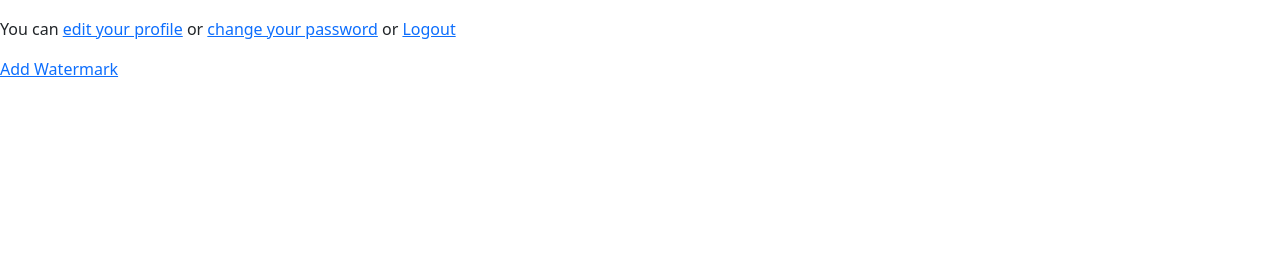
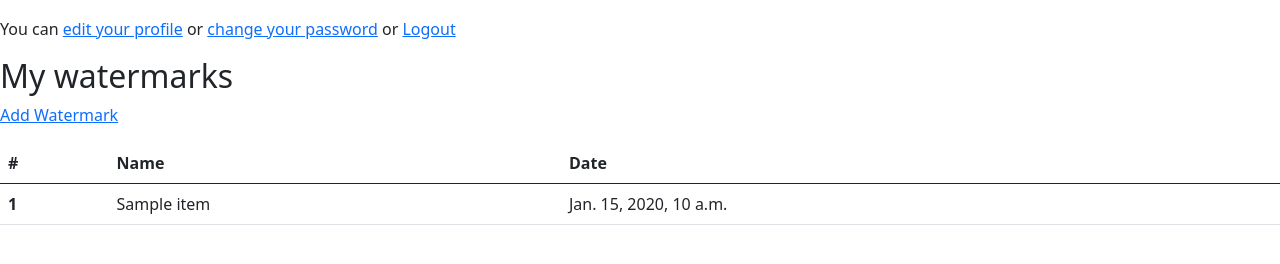
Before and after one commit to antonnifo/Django-watermark, a Django app: template human/templates/human/dashboard.html in a window 1280 px wide. Shown: the part 79-343 px from the top of the page. Run offline with Django 4.2, Linux system fonts and the light colour scheme; the template is opened without the code that fills it: most values are stand-ins (such as "Sample title", 1, 10 or a date in 2020); parts of the project's set-up code (start-up, migrations or seed data) failed here and were passed over.

Commit message:
display list of watermarks

```diff
--- a/human/templates/human/dashboard.html
+++ b/human/templates/human/dashboard.html
@@ -1,4 +1,5 @@
 {% extends "base.html" %}
+{% load static watermark %}
 {% block title %}Dashboard{% endblock %}
 
 {% block content %}
@@ -7,5 +8,30 @@
     <p>You can <a href="{% url "edit" %}">edit your profile</a> or <a href="{% url "password_change" %}">change your password</a>
         or <a href="{% url "logout" %}">Logout</a></p>
 
+
+    <h2>My watermarks </h2>
     <p> <a href="{% url "images:add_watermark" %}">Add Watermark</a></p>
+    <table class="table">
+    <thead>
+        <tr>
+        <th scope="col">#</th>
+        <th scope="col">Name</th>
+        <th scope="col">Date</th>
+        </tr>
+    </thead>
+    <tbody>
+        {% for item in watermarks %}
+            <tr>
+                <th scope="row">{{forloop.counter}}</th>
+                <td>{{item.name}}</td>
+                <td>{{item.date_created}}</td>
+            </tr>
+       {% empty %}
+        <p> No watermarks at the moment please add a few <a href="{% url "images:add_watermark" %}">Here</a></p>
+        {% endfor %}
+    </tbody>
+    </table>
+
+
+
 {% endblock %}
```
